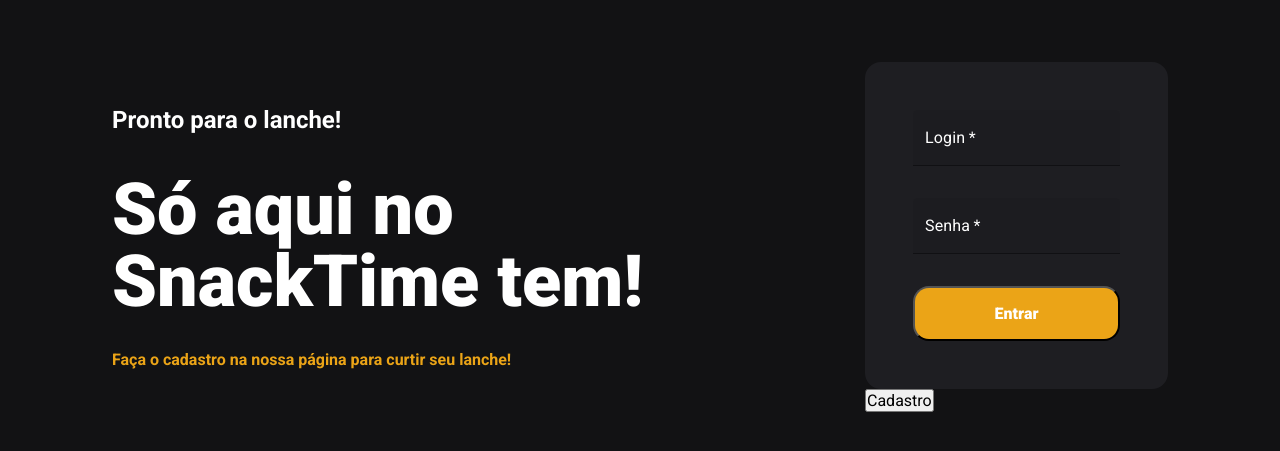
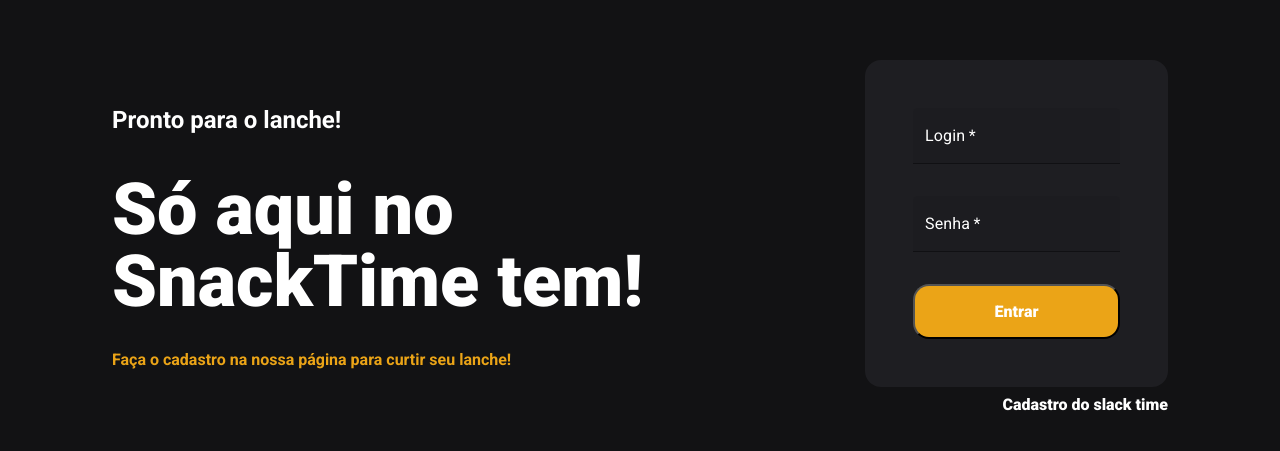
Before and after one commit to eduardo1199/snack-time, a Next.js app: page / in a window 1280 px wide. Shown: the part 123-574 px from the top of the page. Built offline with nearby package versions, Linux system fonts and the light colour scheme.

Commit message:
Finalização da tela de login

```diff
--- a/src/pages/index.tsx
+++ b/src/pages/index.tsx
@@ -12,6 +12,8 @@
 export default function Home() {
   const [login, setLogin] = useState<string>();
   const [password, setPassword] = useState<string>();
+  const [step, setStep] = useState<number>(0);
+
   const cookies = new Cookies();
 
   const router = useRouter();
@@ -46,7 +48,9 @@
         password
       });
 
+      alert('Usuário cadastro com sucesso');
 
+      setStep(0);
     } catch (err) {
       alert(err.message);
     }
@@ -95,9 +99,10 @@
                 style: { color: '#fff' },
               }}
             />
-            <button type="submit">Entrar</button>
+
+            {step === 0 ? <button type="submit">Entrar</button> : <button onClick={() => registerUser()}>Cadastrar</button>}
           </form>
-          <button type="button" onClick={() => registerUser()}>Cadastro</button>
+          {step === 0 ? <button type="button" onClick={() => setStep(1)}>Cadastro do slack time</button> : <button type="button" onClick={() => setStep(0)}>Voltar</button>}
         </div>
       </main>
     </>
--- a/src/styles/Home.module.scss
+++ b/src/styles/Home.module.scss
@@ -68,4 +68,24 @@
       }
     }
   }
+
+  button[type="button"] {
+    display: flex;
+    margin-left: auto;
+    margin-top: 0.5rem;
+
+    background-color: transparent;
+    border: none;
+
+    font-size: 1rem;
+    font-weight: 900;
+
+    color: var(--white);
+
+    transition: filter 0.5s;
+
+    &:hover {
+      filter: brightness(0.6);
+    }
+  }
 }
```
